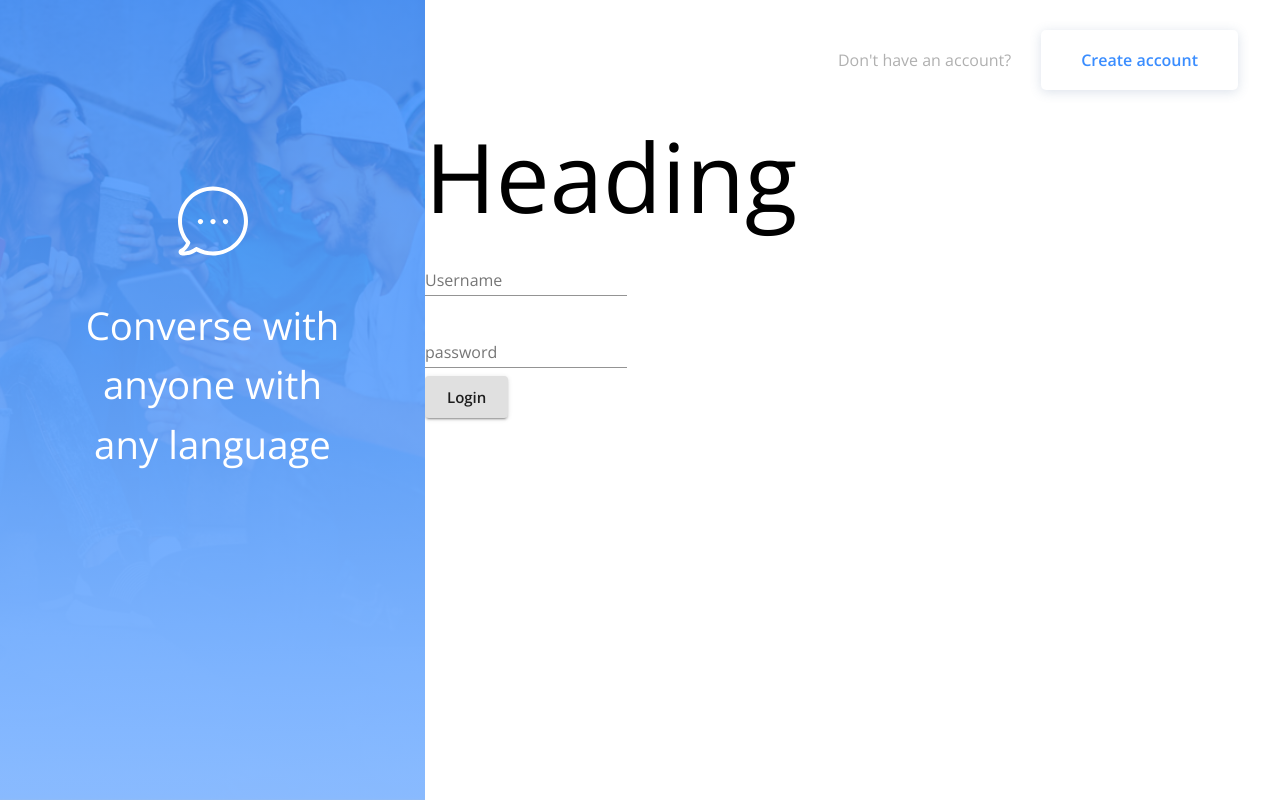
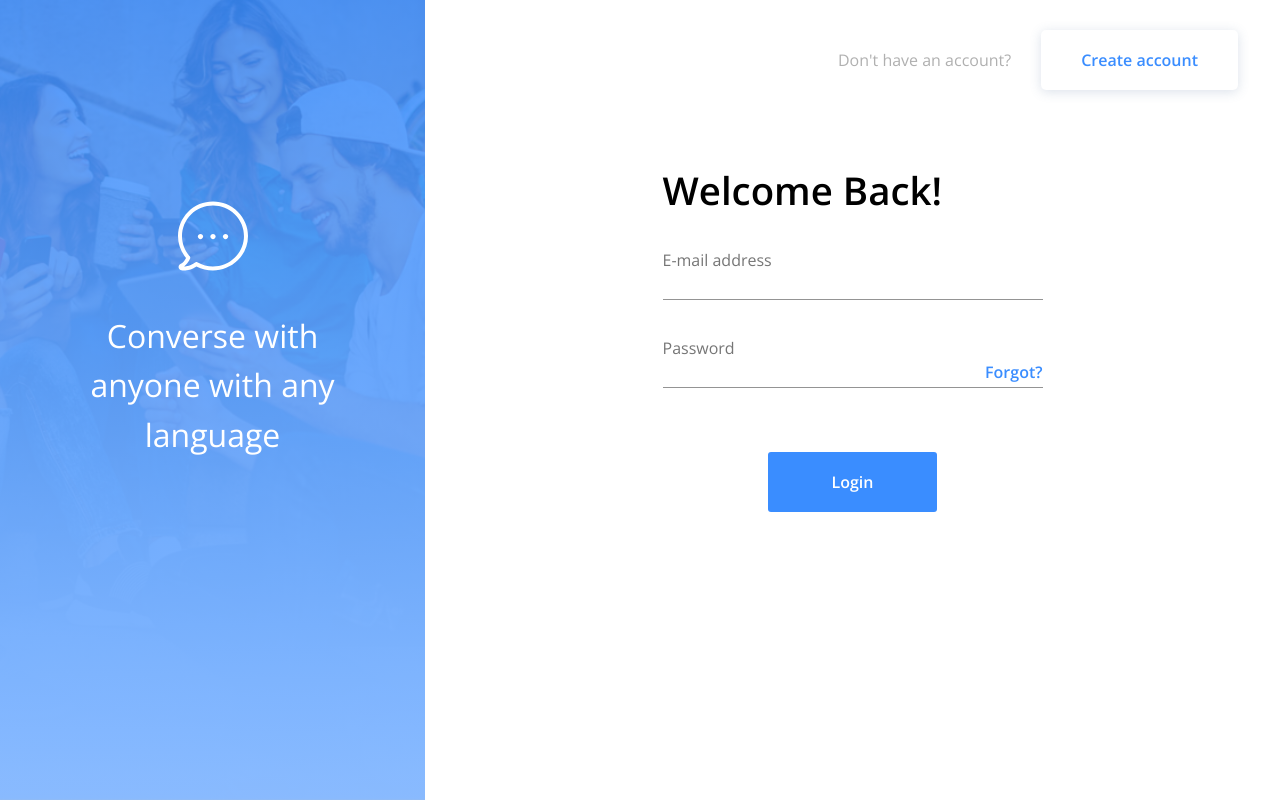
Before and after one commit to KyleMcKell/hatchways-messenger, a React (Create React App) app in the folder client/: page /login in a window 1280 px wide. Built offline with nearby package versions, Linux system fonts and the light colour scheme; no server answers.

Commit message:
have a working model of login page

```diff
--- a/client/src/Login.js
+++ b/client/src/Login.js
@@ -2,7 +2,17 @@ import React from "react";
 import { Redirect, useHistory } from "react-router-dom";
 import { connect } from "react-redux";
 import { login } from "./store/utils/thunkCreators";
-import { Layout, Header, HeaderButton, Form } from "./components/Auth";
+import {
+  Layout,
+  Header,
+  HeaderButton,
+  Form,
+  FormHeading,
+  FormButton,
+  ForgotLink
+} from "./components/Auth";
+import { FormLabel, TextField } from "@material-ui/core";
+import FormField from "./components/Auth/FormField";
 
 const Login = (props) => {
   const history = useHistory();
@@ -28,13 +38,25 @@ const Login = (props) => {
         </HeaderButton>
       </Header>
       <Form onSubmit={handleLogin}>
-        <div className="main-content-form">
-          <div className="form-field">
-            <div className="label"></div>
-            <div className="input"></div>
-          </div>
-          <div className="form-button"></div>
-        </div>
+        <FormHeading>Welcome Back!</FormHeading>
+        <FormField required>
+          <FormLabel required={false}>E-mail address</FormLabel>
+          <TextField aria-label="username" name="username" type="text" />
+        </FormField>
+        <FormField required>
+          <FormLabel required={false}>Password</FormLabel>
+          <TextField
+            aria-label="password"
+            type="password"
+            name="password"
+            InputProps={{
+              endAdornment: <ForgotLink />
+            }}
+          />
+        </FormField>
+        <FormButton type="submit" variant="contained" size="large">
+          Login
+        </FormButton>
       </Form>
     </Layout>
   );
--- /dev/null
+++ b/client/src/components/Auth/ForgotLink.js
@@ -0,0 +1,23 @@
+import React from "react";
+import { InputAdornment, Link } from "@material-ui/core";
+import { makeStyles } from "@material-ui/core/styles";
+
+const useStyles = makeStyles(() => ({
+  adornmentLink: {
+    fontWeight: 600
+  }
+}));
+
+const ForgotLink = () => {
+  const classes = useStyles();
+
+  return (
+    <InputAdornment position="end">
+      <Link className={classes.adornmentLink} href="/" fontWeight={600}>
+        Forgot?
+      </Link>
+    </InputAdornment>
+  );
+};
+
+export default ForgotLink;
--- a/client/src/components/Auth/Form.js
+++ b/client/src/components/Auth/Form.js
@@ -1,58 +1,47 @@
 import React from "react";
-import {
-  Grid,
-  Box,
-  Typography,
-  Button,
-  FormControl,
-  TextField
-} from "@material-ui/core";
+import { Box } from "@material-ui/core";
 import { makeStyles } from "@material-ui/core/styles";
 
-const useStyles = makeStyles((theme) => ({}));
+const useStyles = makeStyles((theme) => ({
+  root: {
+    display: "flex",
+    flexDirection: "column",
+    alignItems: "center",
+    justifyContent: "center",
+    flex: 1,
+    // 100% - 2x the height of our header to center plus a little more to make it look nicer
+    height: "calc(100% - (3 * 120px))"
+  },
+  formContainer: {
+    display: "flex",
+    flexDirection: "column",
+    minWidth: "380px",
+    gap: "2.5rem"
+  },
+  heading: {
+    fontWeight: 600,
+    fontSize: "clamp(1.875rem, 2vw + 1rem, 2.4rem)"
+  },
+  adornmentLink: {
+    fontWeight: 600
+  },
+  textfield: {
+    width: "100%",
+    maxWidth: "400px",
+    "&:last-of-type": {
+      marginBottom: "1.5rem"
+    }
+  }
+}));
 
-const Form = ({ title, onSubmit }) => {
+const Form = ({ onSubmit, children }) => {
   const classes = useStyles();
 
   return (
-    <form onSubmit={onSubmit}>
-      <Typography variant="h1">Heading</Typography>
-      <Grid>
-        <Grid>
-          <FormControl margin="normal" required>
-            <TextField
-              aria-label="username"
-              label="Username"
-              name="username"
-              type="text"
-            />
-          </FormControl>
-        </Grid>
-        <FormControl margin="normal" required>
-          <TextField
-            label="password"
-            aria-label="password"
-            type="password"
-            name="password"
-          />
-        </FormControl>
-        <Grid>
-          <Button type="submit" variant="contained" size="large">
-            Login
-          </Button>
-        </Grid>
-      </Grid>
+    <form onSubmit={onSubmit} className={classes.root}>
+      <Box className={classes.formContainer}>{children}</Box>
     </form>
   );
 };
 
 export default Form;
-
-//<FormControl margin="normal" required>
-//   <TextField
-//     aria-label="username"
-//     label="Username"
-//     name="username"
-//     type="text"
-//   />
-// </FormControl>
--- a/client/src/components/Auth/FormButton.js
+++ b/client/src/components/Auth/FormButton.js
@@ -1,7 +1,29 @@
 import React from "react";
+import { Button } from "@material-ui/core";
+import { makeStyles } from "@material-ui/core/styles";
 
-const FormButton = () => {
-  return <div></div>;
+const useStyles = makeStyles((theme) => ({
+  root: {
+    fontSize: "1rem",
+    color: "white",
+    backgroundColor: theme.palette.primary.main,
+    padding: "1rem 4rem",
+    borderRadius: "3px",
+    alignSelf: "center",
+    "&:hover": {
+      backgroundColor: theme.palette.primary.dark
+    }
+  }
+}));
+
+const FormButton = ({ onClick, children }) => {
+  const classes = useStyles();
+
+  return (
+    <Button onClick={onClick} className={classes.root}>
+      {children}
+    </Button>
+  );
 };
 
 export default FormButton;
--- /dev/null
+++ b/client/src/components/Auth/FormField.js
@@ -0,0 +1,26 @@
+import React from "react";
+import { makeStyles } from "@material-ui/core/styles";
+import { FormControl } from "@material-ui/core";
+
+const useStyles = makeStyles((theme) => ({
+  root: {
+    width: "100%",
+    maxWidth: "400px",
+    fontWeight: 600,
+    "&:last-of-type": {
+      marginBottom: "1.5rem"
+    }
+  }
+}));
+
+const FormField = ({ name, children, ...delegated }) => {
+  const classes = useStyles();
+
+  return (
+    <FormControl required className={classes.root}>
+      {children}
+    </FormControl>
+  );
+};
+
+export default FormField;
--- /dev/null
+++ b/client/src/components/Auth/FormHeading.js
@@ -0,0 +1,22 @@
+import React from "react";
+import { Typography } from "@material-ui/core";
+import { makeStyles } from "@material-ui/core/styles";
+
+const useStyles = makeStyles((theme) => ({
+  root: {
+    fontWeight: 600,
+    fontSize: "clamp(1.875rem, 2vw + 1rem, 2.4rem)"
+  }
+}));
+
+const Form = ({ children }) => {
+  const classes = useStyles();
+
+  return (
+    <Typography variant="h1" className={classes.root}>
+      {children}
+    </Typography>
+  );
+};
+
+export default Form;
--- a/client/src/components/Auth/Header.js
+++ b/client/src/components/Auth/Header.js
@@ -1,7 +1,6 @@
 import React from "react";
-import { Box, Typography, Button } from "@material-ui/core";
+import { Box, Typography } from "@material-ui/core";
 import { makeStyles } from "@material-ui/core/styles";
-import { useHistory } from "react-router-dom";
 
 const useStyles = makeStyles((theme) => ({
   root: {
@@ -9,17 +8,22 @@ const useStyles = makeStyles((theme) => ({
     justifyContent: "end",
     alignItems: "center",
     padding: "30px 42px",
-    gap: "30px"
+    gap: "30px",
+    // defining explicit height so Form calc always works12=\
+    height: "60px"
   },
   question: {
     fontSize: "1rem",
-    color: theme.palette.secondary.main
+    color: theme.palette.secondary.main,
+    [theme.breakpoints.down("xs")]: {
+      display: "none"
+    }
   },
   button: {
     fontSize: "1rem",
     color: theme.palette.primary.main,
     padding: "16px 52px",
-    boxShadow: "0px 2px 12px hsla(215, 34%, 44%, 0.2)",
+    boxShadow: "0px 2px 12px hsl(215 34% 44% / 0.2)",
     borderRadius: "5px"
   }
 }));
--- a/client/src/components/Auth/Layout.js
+++ b/client/src/components/Auth/Layout.js
@@ -18,7 +18,7 @@ const Layout = ({ children }) => {
   const classes = useStyles();
 
   return (
-    <Box container className={classes.root}>
+    <Box className={classes.root}>
       <Box className={classes.content}>{children}</Box>
       <Sidebar />
     </Box>
--- a/client/src/components/Auth/Sidebar.js
+++ b/client/src/components/Auth/Sidebar.js
@@ -35,7 +35,7 @@ const useStyles = makeStyles((theme) => ({
     color: "white",
     fontWeight: "normal",
     fontStyle: "normal",
-    fontSize: "clamp(1.5rem, 2vw + 1rem, 2.4rem)",
+    fontSize: "clamp(1.5rem, 2vw + 1rem, 2rem)",
     lineHeight: "154%"
   },
   icon: {
--- a/client/src/components/Auth/index.js
+++ b/client/src/components/Auth/index.js
@@ -3,3 +3,7 @@ export { default as Layout } from "./Layout";
 export { default as Form } from "./Form";
 export { default as Header } from "./Header";
 export { default as HeaderButton } from "./HeaderButton";
+export { default as FormHeading } from "./FormHeading";
+export { default as FormButton } from "./FormButton";
+export { default as FormField } from "./FormField";
+export { default as ForgotLink } from "./ForgotLink";
--- a/client/src/themes/theme.js
+++ b/client/src/themes/theme.js
@@ -1,6 +1,6 @@
-import { createMuiTheme } from "@material-ui/core";
+import { createTheme } from "@material-ui/core";
 
-export const theme = createMuiTheme({
+export const theme = createTheme({
   typography: {
     fontFamily: "Open Sans, sans-serif",
     fontSize: 14,
```
